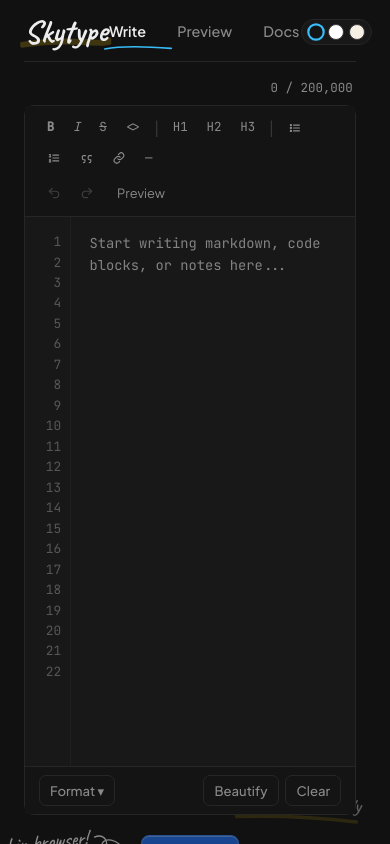
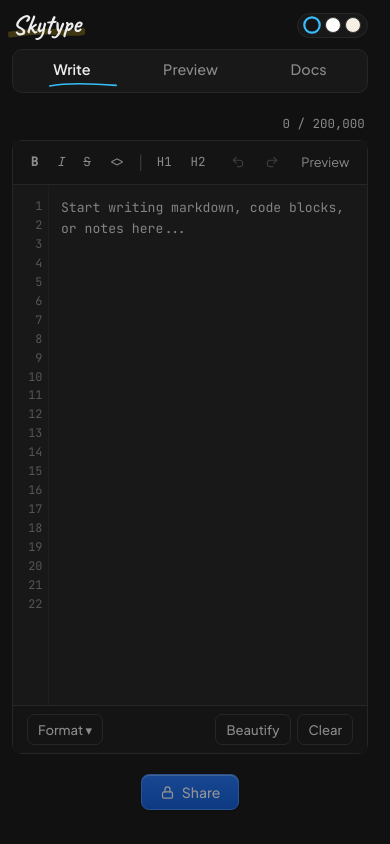
Before and after one commit to logiclab-id/skytype, a React (Vite) app in the folder apps/web/: page / in a window 390 px wide. Built offline with nearby package versions, Linux system fonts and the light colour scheme.

Commit message:
feat: add web app components, modules, and routing for sketch-style interface

```diff
--- a/apps/web/src/components/app-header.tsx
+++ b/apps/web/src/components/app-header.tsx
@@ -34,28 +34,15 @@ export function AppHeader({
   };
 
   return (
-    <header
-      style={{
-        position: "relative",
-        zIndex: 1,
-        maxWidth: "880px",
-        width: "100%",
-        margin: "0 auto",
-        display: "flex",
-        alignItems: "center",
-        justifyContent: "space-between",
-        paddingBottom: "0.8rem",
-        borderBottom: "1px solid var(--border)",
-      }}
-    >
+    <header className="app-header">
       {linkToHome ? (
-        <a href="/" style={brandStyle}>
+        <a href="/" className="app-header-brand" style={brandStyle}>
           Skytype
           <MarkerSwoosh color="var(--marker-warm)" />
         </a>
       ) : (
         <div style={{ display: "flex", alignItems: "center", gap: "0.6rem" }}>
-          <span style={brandStyle}>
+          <span className="app-header-brand" style={brandStyle}>
             Skytype
             <MarkerSwoosh color="var(--marker-warm)" />
           </span>
@@ -63,7 +50,7 @@ export function AppHeader({
       )}
 
       {activeTab && onTabChange && (
-        <nav style={{ display: "flex", alignItems: "center", gap: "1.75rem" }}>
+        <nav className="app-header-nav">
           {TABS.map((tab) => {
             const isActive = activeTab === tab.id;
             return (
@@ -91,7 +78,7 @@ export function AppHeader({
         </nav>
       )}
 
-      <div style={{ display: "flex", alignItems: "center", gap: "0.55rem" }}>
+      <div className="app-header-actions">
         {rightAction}
         <ThemeSwitcher />
       </div>
--- a/apps/web/src/components/doodles.tsx
+++ b/apps/web/src/components/doodles.tsx
@@ -68,6 +68,7 @@ export function SketchLoopArrow() {
 export function CornerHandwrittenNotes() {
   return (
     <div
+      className="doodle-corners"
       aria-hidden="true"
       style={{
         position: "fixed",
--- a/apps/web/src/index.css
+++ b/apps/web/src/index.css
@@ -324,3 +324,233 @@ pre.is-scrolling::-webkit-scrollbar-thumb,
 .scroll-auto-hide.is-scrolling::-webkit-scrollbar-thumb {
   background: var(--border-strong);
 }
+
+.app-shell {
+  min-height: 100dvh;
+  position: relative;
+  display: flex;
+  flex-direction: column;
+  padding: 1rem 1.5rem 2rem;
+}
+
+.app-shell--write {
+  height: 100dvh;
+  overflow: hidden;
+  padding-bottom: 1.15rem;
+}
+
+.app-header {
+  position: relative;
+  z-index: 1;
+  max-width: 880px;
+  width: 100%;
+  margin: 0 auto;
+  display: flex;
+  align-items: center;
+  justify-content: space-between;
+  gap: 0.75rem 1rem;
+  padding-bottom: 0.8rem;
+  border-bottom: 1px solid var(--border);
+}
+
+.app-header-nav {
+  display: flex;
+  align-items: center;
+  gap: 1.75rem;
+}
+
+.app-header-actions {
+  display: flex;
+  align-items: center;
+  gap: 0.55rem;
+  flex-shrink: 0;
+}
+
+.write-toolbar {
+  display: flex;
+  flex-wrap: nowrap;
+  align-items: center;
+  justify-content: space-between;
+  gap: 0.4rem;
+  padding: 0.5rem 0.85rem;
+  border-bottom: 1px solid var(--border);
+  background: var(--surface-sub);
+}
+
+.write-toolbar-group {
+  display: flex;
+  align-items: center;
+  gap: 0.15rem;
+  flex: 1;
+  min-width: 0;
+  overflow-x: auto;
+  scrollbar-width: none;
+  -webkit-overflow-scrolling: touch;
+}
+
+.write-toolbar-group::-webkit-scrollbar {
+  display: none;
+}
+
+.write-toolbar-actions {
+  display: flex;
+  align-items: center;
+  gap: 0.2rem;
+  flex-shrink: 0;
+}
+
+.tb-icon {
+  flex-shrink: 0;
+}
+
+.editor-pane {
+  display: flex;
+  height: clamp(300px, calc(100dvh - 295px), 620px);
+  overflow: hidden;
+}
+
+.editor-gutter {
+  width: 46px;
+  padding: 0.95rem 0.55rem;
+  text-align: right;
+  font-family: var(--font-mono);
+  font-size: 0.8rem;
+  line-height: 1.6;
+  color: var(--ink-muted);
+  opacity: 0.55;
+  border-right: 1px solid var(--border);
+  user-select: none;
+  overflow: hidden;
+  flex-shrink: 0;
+}
+
+.editor-content {
+  padding: 0.95rem 1.15rem;
+  font-family: var(--font-mono);
+  font-size: 0.86rem;
+  line-height: 1.6;
+  white-space: pre-wrap;
+  word-break: break-word;
+}
+
+.preview-pad {
+  padding: 1.35rem 1.6rem;
+}
+
+.docs-pad {
+  padding: 1.6rem 1.75rem;
+}
+
+.docs-diagram-wrap {
+  border: 1px solid var(--border);
+  border-radius: 10px;
+  background: #101010;
+  padding: 0.85rem;
+  overflow-x: auto;
+  -webkit-overflow-scrolling: touch;
+}
+
+.docs-diagram-svg {
+  width: 100%;
+  height: auto;
+  display: block;
+}
+
+.lang-menu {
+  position: absolute;
+  bottom: calc(100% + 6px);
+  left: 0;
+  padding: 0.35rem;
+  display: grid;
+  grid-template-columns: repeat(3, minmax(84px, 1fr));
+  gap: 0.25rem;
+  z-index: 20;
+  box-shadow: 0 8px 24px rgba(0, 0, 0, 0.25);
+}
+
+@media (max-width: 1024px) {
+  .doodle-corners {
+    display: none;
+  }
+}
+
+@media (max-width: 720px) {
+  .app-header {
+    flex-wrap: wrap;
+    padding-bottom: 0.25rem;
+    gap: 0.65rem 0.75rem;
+    border-bottom: none;
+  }
+
+  .app-header-brand {
+    font-size: 1.65rem !important;
+  }
+
+  .app-header-nav {
+    order: 3;
+    width: 100%;
+    justify-content: space-around;
+    gap: 0.5rem;
+    padding: 0.35rem 0.5rem 0.55rem;
+    background: var(--surface);
+    border: 1px solid var(--border);
+    border-radius: 10px;
+  }
+
+  .app-header-actions {
+    order: 2;
+  }
+}
+
+@media (max-width: 640px) {
+  .app-shell {
+    padding: 0.75rem 0.75rem 1.5rem;
+  }
+
+  .app-shell--write {
+    height: auto;
+    min-height: 100dvh;
+    overflow: visible;
+    padding-bottom: 1.5rem;
+  }
+
+  .write-toolbar {
+    padding: 0.45rem 0.6rem;
+    gap: 0.35rem;
+  }
+
+  .share-loop-hint {
+    display: none !important;
+  }
+
+  .editor-pane {
+    height: clamp(260px, calc(100dvh - 300px), 520px);
+  }
+
+  .editor-gutter {
+    width: 36px;
+    padding: 0.75rem 0.35rem;
+    font-size: 0.74rem;
+  }
+
+  .editor-content {
+    padding: 0.75rem 0.75rem;
+    font-size: 0.82rem;
+  }
+
+  .preview-pad {
+    padding: 1rem 0.95rem;
+  }
+
+  .docs-pad {
+    padding: 1.1rem 1rem;
+  }
+
+  .docs-diagram-svg {
+    min-width: 540px;
+  }
+
+  .lang-menu {
+    grid-template-columns: repeat(2, minmax(96px, 1fr));
+  }
+}
--- a/apps/web/src/modules/viewer/shared-viewer.tsx
+++ b/apps/web/src/modules/viewer/shared-viewer.tsx
@@ -88,7 +88,7 @@ export function SharedViewer({ bundleId }: SharedViewerProps) {
   }
 
   return (
-    <div style={{ minHeight: "100vh", position: "relative", display: "flex", flexDirection: "column", padding: "1rem 1.5rem 2.5rem" }}>
+    <div className="app-shell">
       <CornerHandwrittenNotes />
 
       <AppHeader
@@ -127,9 +127,8 @@ export function SharedViewer({ bundleId }: SharedViewerProps) {
             )}
 
             <section
-              className="clean-card"
+              className="clean-card preview-pad"
               style={{
-                padding: "1.35rem 1.6rem",
                 display: "flex",
                 flexDirection: "column",
                 gap: "0.75rem",
@@ -137,6 +136,7 @@ export function SharedViewer({ bundleId }: SharedViewerProps) {
                 fontSize: "0.86rem",
                 lineHeight: "1.6",
                 color: "var(--ink)",
+                overflowWrap: "anywhere",
               }}
             >
               <BundleContent
--- a/apps/web/src/modules/write/write-toolbar.tsx
+++ b/apps/web/src/modules/write/write-toolbar.tsx
@@ -31,19 +31,8 @@ export function WriteToolbar({
   onPreview,
 }: WriteToolbarProps) {
   return (
-    <div
-      style={{
-        display: "flex",
-        flexWrap: "wrap",
-        alignItems: "center",
-        justifyContent: "space-between",
-        gap: "0.4rem",
-        padding: "0.5rem 0.85rem",
-        borderBottom: "1px solid var(--border)",
-        background: "var(--surface-sub)",
-      }}
-    >
-      <div style={{ display: "flex", alignItems: "center", gap: "0.15rem", flexWrap: "wrap" }}>
+    <div className="write-toolbar">
+      <div className="write-toolbar-group">
         <button type="button" className="tb-icon" style={{ fontWeight: 700 }} title="Bold" onClick={() => onWrapSelection("**", "**", "bold")}>B</button>
         <button type="button" className="tb-icon" style={{ fontStyle: "italic" }} title="Italic" onClick={() => onWrapSelection("*", "*", "italic")}>I</button>
         <button type="button" className="tb-icon" style={{ textDecoration: "line-through" }} title="Strikethrough" onClick={() => onWrapSelection("~~", "~~", "strike")}>S</button>
@@ -64,7 +53,7 @@ export function WriteToolbar({
         <button type="button" className="tb-icon" title="Divider" onClick={() => onPrefixLine("---\n")}>—</button>
       </div>
 
-      <div style={{ display: "flex", alignItems: "center", gap: "0.2rem" }}>
+      <div className="write-toolbar-actions">
         <button type="button" className="tb-icon" title="Undo" disabled={!canUndo} onClick={onUndo}><IconUndo /></button>
         <button type="button" className="tb-icon" title="Redo" disabled={!canRedo} onClick={onRedo}><IconRedo /></button>
         <button
--- a/apps/web/src/modules/write/write-view.tsx
+++ b/apps/web/src/modules/write/write-view.tsx
@@ -38,23 +38,11 @@ export function WriteView({ write, onPreview }: WriteViewProps) {
         </div>
       )}
 
-      <div style={{ display: "flex", height: "clamp(300px, calc(100vh - 295px), 620px)", overflow: "hidden" }}>
+      <div className="editor-pane">
         <div
           ref={write.gutterRef}
           aria-hidden="true"
-          style={{
-            width: "46px",
-            padding: "0.95rem 0.55rem",
-            textAlign: "right",
-            fontFamily: "var(--font-mono)",
-            fontSize: "0.8rem",
-            lineHeight: "1.6",
-            color: "var(--ink-muted)",
-            opacity: 0.55,
-            borderRight: "1px solid var(--border)",
-            userSelect: "none",
-            overflow: "hidden",
-          }}
+          className="editor-gutter"
         >
           {Array.from({ length: write.lineCount }, (_, i) => (
             <div key={i}>{i + 1}</div>
@@ -65,16 +53,11 @@ export function WriteView({ write, onPreview }: WriteViewProps) {
           <pre
             ref={write.backdropRef}
             aria-hidden="true"
+            className="editor-content"
             style={{
               position: "absolute",
               inset: 0,
-              padding: "0.95rem 1.15rem",
               margin: 0,
-              fontFamily: "var(--font-mono)",
-              fontSize: "0.86rem",
-              lineHeight: "1.6",
-              whiteSpace: "pre-wrap",
-              wordBreak: "break-word",
               overflow: "hidden",
               pointerEvents: "none",
               color: "var(--ink)",
@@ -90,7 +73,7 @@ export function WriteView({ write, onPreview }: WriteViewProps) {
             onPaste={write.handlePaste}
             onKeyDown={write.handleKeyDown}
             onScroll={write.syncScroll}
-            className={write.editorScrolling ? "is-scrolling" : ""}
+            className={`editor-content${write.editorScrolling ? " is-scrolling" : ""}`}
             placeholder="Start writing markdown, code blocks, or notes here..."
             spellCheck={false}
             style={{
@@ -98,18 +81,12 @@ export function WriteView({ write, onPreview }: WriteViewProps) {
               zIndex: 1,
               width: "100%",
               height: "100%",
-              padding: "0.95rem 1.15rem",
               background: "transparent",
               border: "none",
               outline: "none",
               resize: "none",
               color: write.content ? "transparent" : "var(--ink)",
               caretColor: "var(--ink)",
-              fontFamily: "var(--font-mono)",
-              fontSize: "0.86rem",
-              lineHeight: "1.6",
-              whiteSpace: "pre-wrap",
-              wordBreak: "break-word",
             }}
           />
         </div>
--- a/apps/web/src/routes/app-routes.tsx
+++ b/apps/web/src/routes/app-routes.tsx
@@ -47,17 +47,7 @@ function WorkspaceRoute() {
   };
 
   return (
-    <div
-      style={{
-        minHeight: "100vh",
-        height: activeTab === "write" ? "100vh" : undefined,
-        overflow: activeTab === "write" ? "hidden" : undefined,
-        position: "relative",
-        display: "flex",
-        flexDirection: "column",
-        padding: activeTab === "write" ? "1rem 1.5rem 1.15rem" : "1rem 1.5rem 2rem",
-      }}
-    >
+    <div className={activeTab === "write" ? "app-shell app-shell--write" : "app-shell"}>
       <CornerHandwrittenNotes />
 
       <AppHeader activeTab={activeTab} onTabChange={setActiveTab} />
@@ -106,7 +96,7 @@ function WorkspaceRoute() {
         {activeTab !== "docs" && (
           <div style={{ marginTop: "1.25rem", display: "flex", flexDirection: "column", alignItems: "center", gap: "0.75rem" }}>
             <div style={{ position: "relative", display: "inline-flex", alignItems: "center" }}>
-              <div style={{ position: "absolute", right: "108%", top: "-6px", display: "flex", alignItems: "center", gap: "0.15rem", color: "var(--ink-muted)", whiteSpace: "nowrap" }}>
+              <div className="share-loop-hint" style={{ position: "absolute", right: "108%", top: "-6px", display: "flex", alignItems: "center", gap: "0.15rem", color: "var(--ink-muted)", whiteSpace: "nowrap" }}>
                 <span style={{ fontFamily: "var(--font-hand)", fontSize: "1.2rem", transform: "rotate(-5deg)" }}>
                   locked in browser!
                 </span>
```
Also changed, not shown: apps/web/src/modules/docs/docs-view.tsx (+4 -11 lines), apps/web/src/modules/preview/preview-view.tsx (+6 -3 lines), apps/web/src/modules/write/write-footer.tsx (+25 -18 lines).
